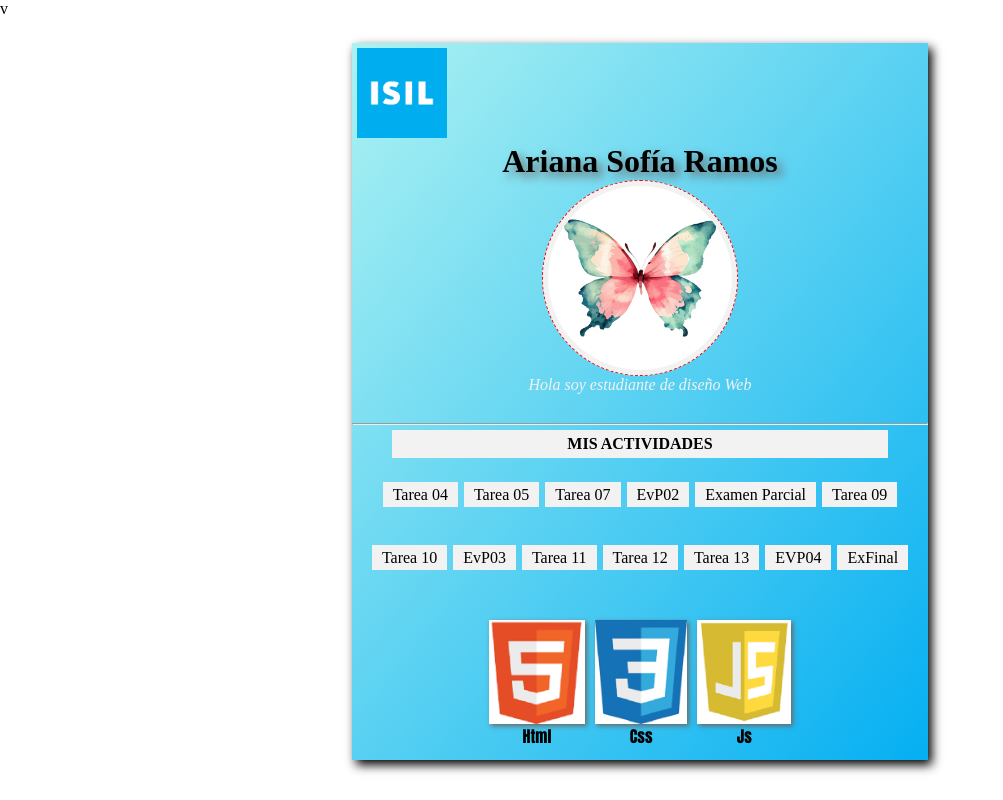
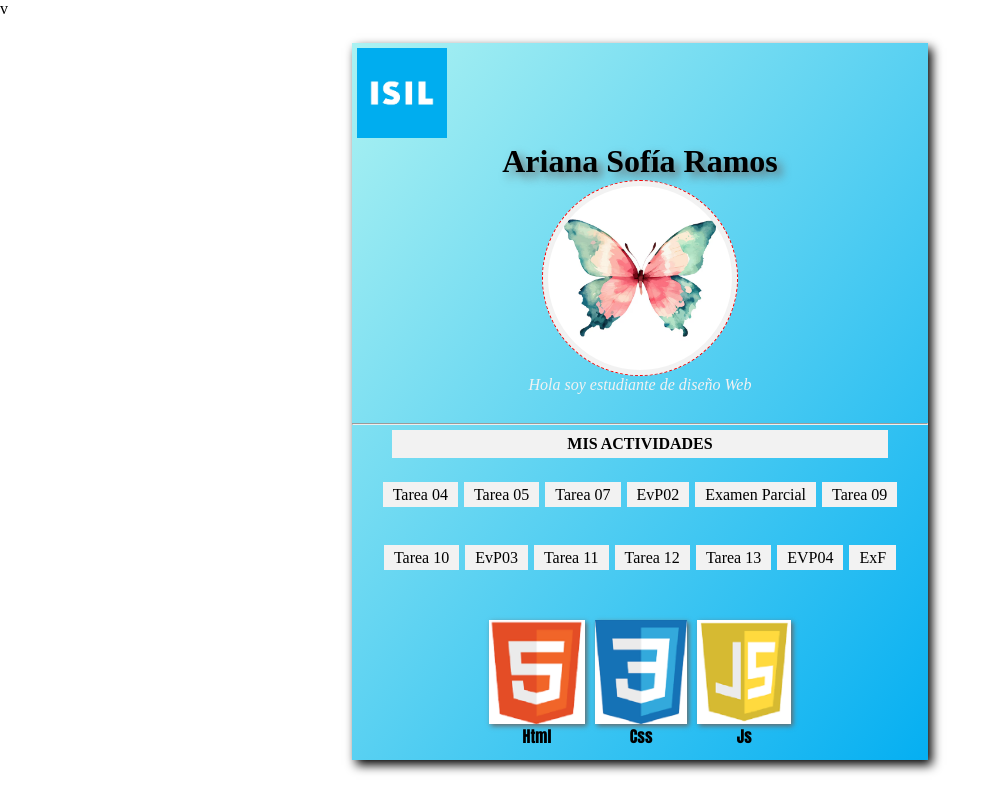
Before and after one commit to Ari2123/Ari2123.github.io, a plain HTML site: page index.html in a window 1280 px wide. Shown: the whole page, without its empty margins (0-1003 px from the left). Drawn offline with Linux system fonts and the light colour scheme.

Commit message:
Update index.html

```diff
--- a/index.html
+++ b/index.html
@@ -35,7 +35,7 @@ v<!DOCTYPE html>
                 <li><a href="#">Tarea 12</a></li>
                 <li><a href="/tarea13/index.html">Tarea 13</a></li>
                 <li><a href="/evp4/index.html">EVP04</a></li>
-                <li><a href="/exfinal/index.html">ExFinal</a></li>
+                <li><a href="/exfinal/index.html">ExF</a></li>
 
             </ul>
         </div>
```
